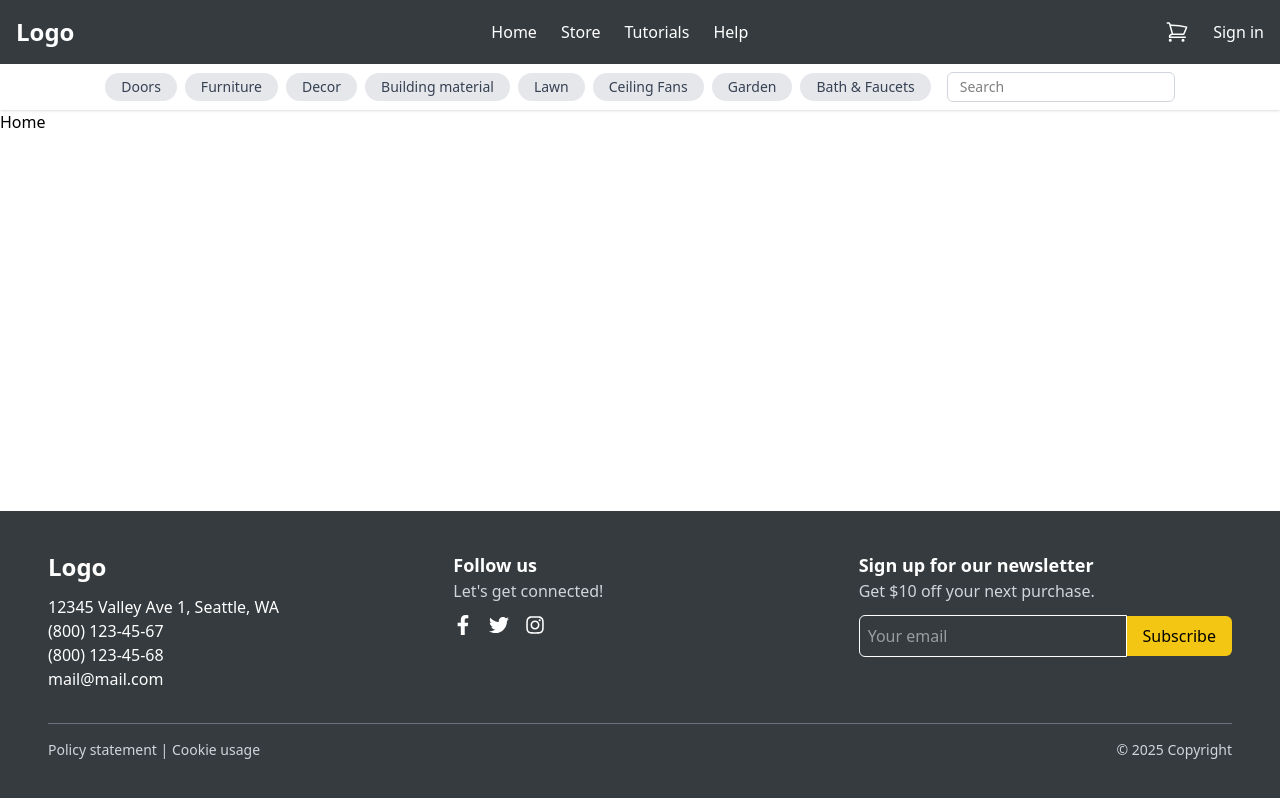
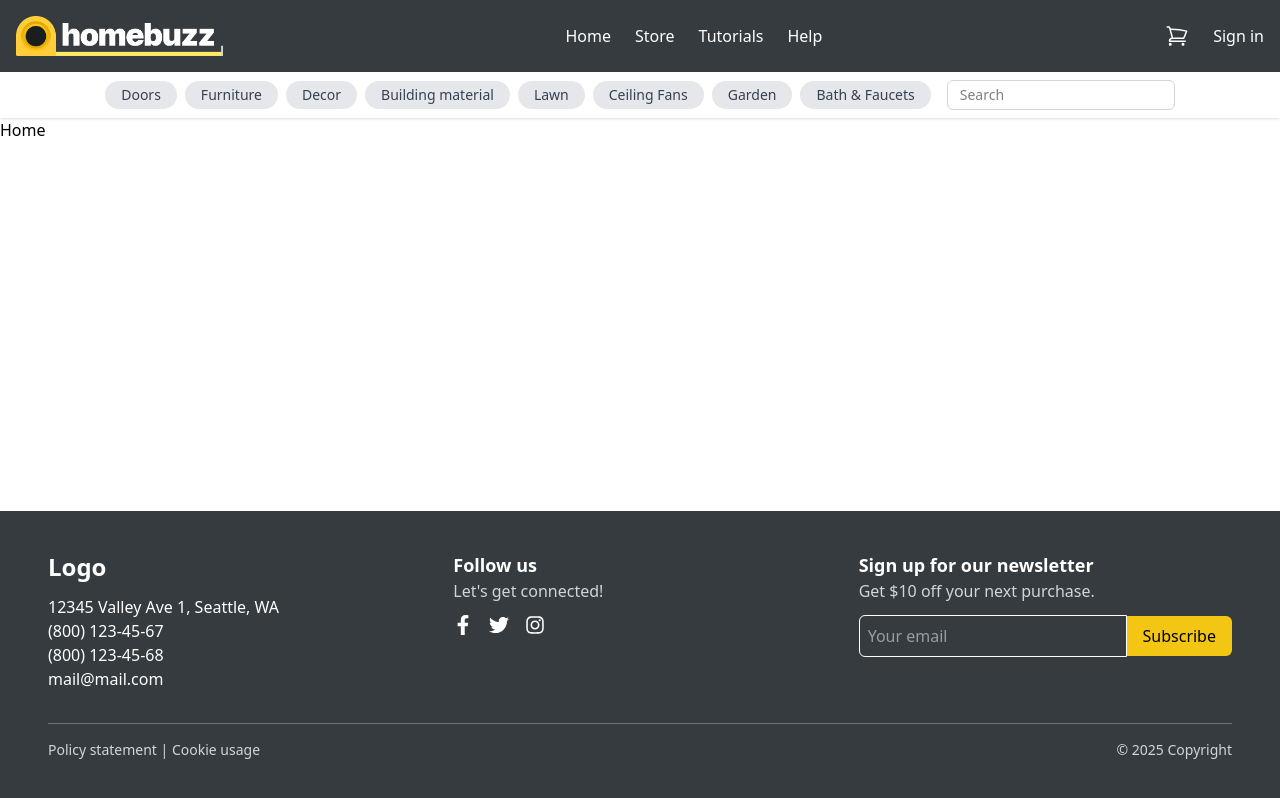
Before and after one commit to in43sh/homebuzz-frontend, a React (Vite) app: page / in a window 1280 px wide. Built offline with nearby package versions, Linux system fonts and the light colour scheme.

Commit message:
feat: add logo image to Header component

```diff
--- a/src/components/Header.tsx
+++ b/src/components/Header.tsx
@@ -4,6 +4,7 @@
   XMarkIcon,
   ShoppingCartIcon,
 } from '@heroicons/react/24/outline';
+import logo from '../assets/images/logo.png';
 
 const Header = () => {
   const [isOpen, setIsOpen] = useState(false);
@@ -13,7 +14,8 @@
       <div className="container mx-auto flex items-center justify-between p-4">
         {/* Logo */}
         <a href="/" className="text-2xl font-bold">
-          Logo
+          {/* Logo */}
+          <img src={logo} alt="Logo" className="inline h-10 max-h-12 w-auto" />
         </a>
 
         {/* Desktop Menu - Centered */}
```
Also changed, not shown: src/assets/images/logo-black.svg (added), src/assets/images/logo.png (added).
